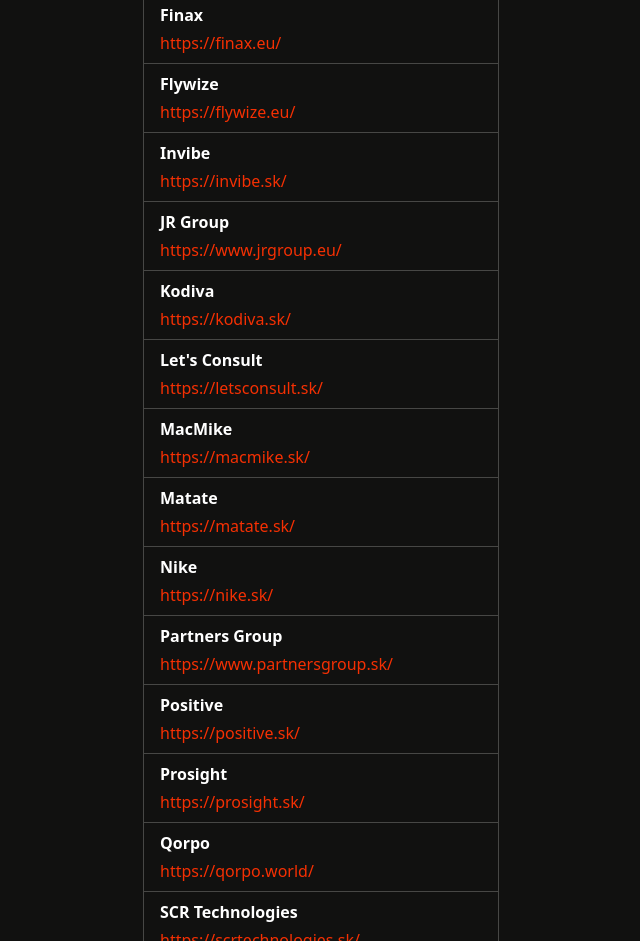
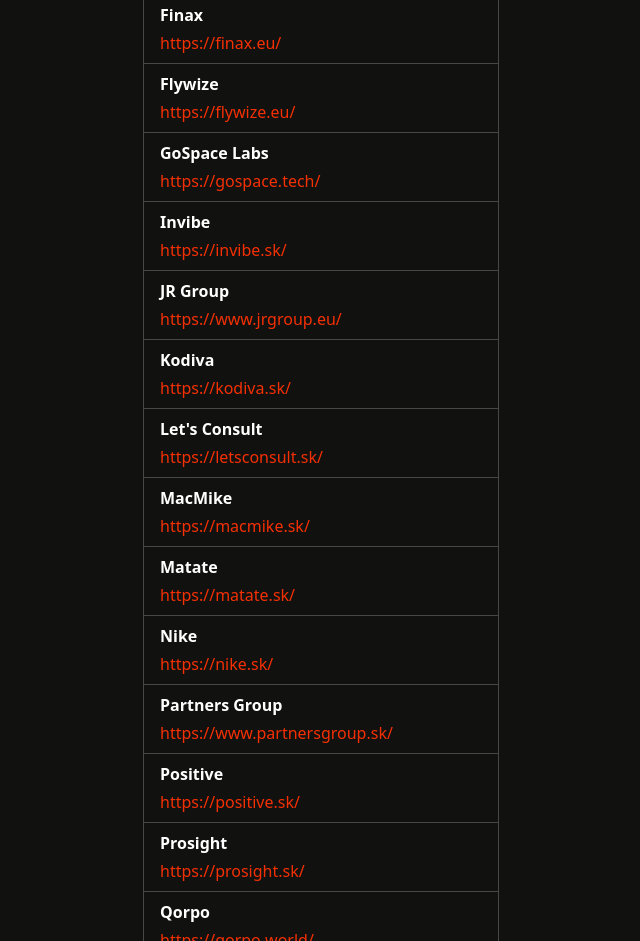
Before and after one commit to NebsterSK/larajobs, a plain HTML site: page index.html in a window 1280 px wide. Shown: the part 1821-2762 px from the top of the page, without its empty margins (319-959 px from the left). Drawn offline with nearby package versions, Linux system fonts and the light colour scheme.

Commit message:
Add more entries

```diff
--- a/index.html
+++ b/index.html
@@ -106,6 +106,7 @@
         { name: "Fat Chilli", url: "https://fatchillimedia.com/" },
         { name: "Finax", url: "https://finax.eu/" },
         { name: "Flywize", url: "https://flywize.eu/" },
+        { name: "GoSpace Labs", url: "https://gospace.tech/" },
         { name: "Invibe", url: "https://invibe.sk/" },
         { name: "JR Group", url: "https://www.jrgroup.eu/" },
         { name: "Kodiva", url: "https://kodiva.sk/" },
```
Also changed, not shown: 1 other file.
